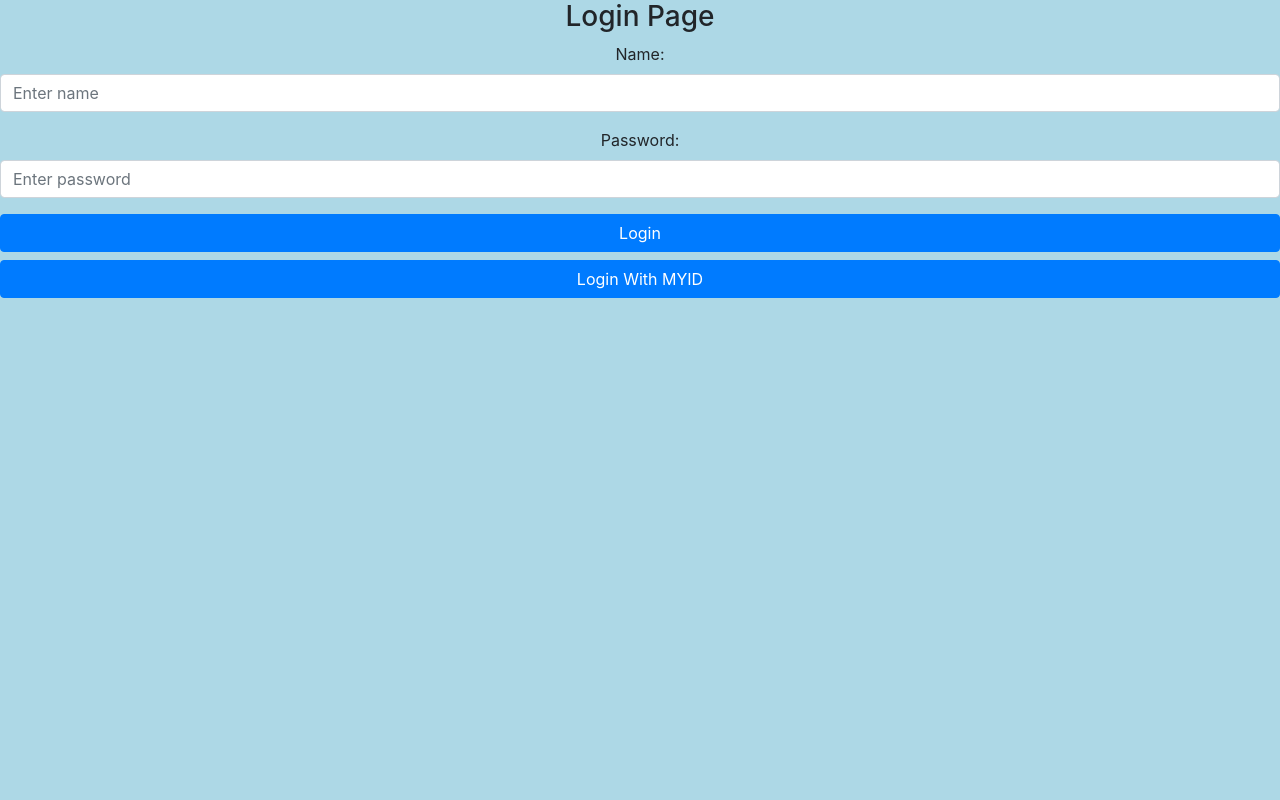
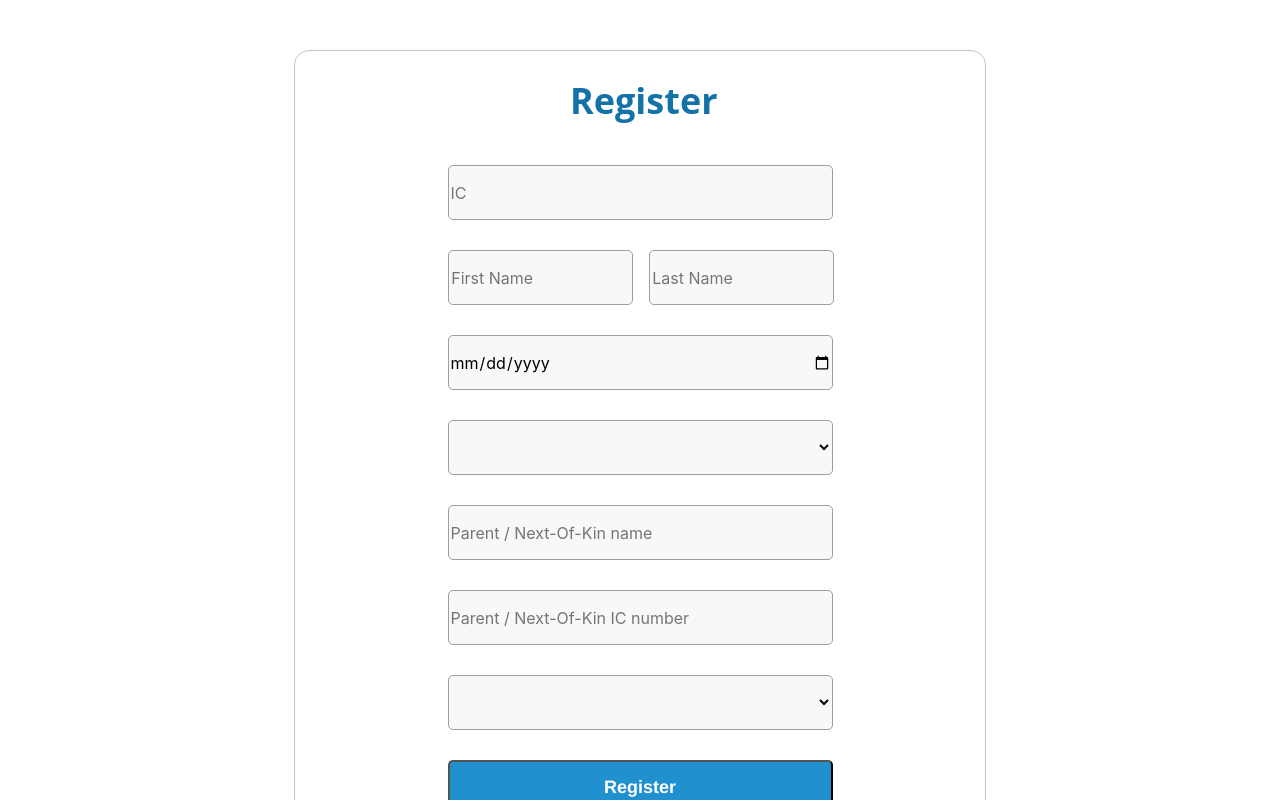
Before and after one commit to lyzhu1997/myhackathon_apps, a React (Create React App) app: page / in a window 1280 px wide. Shown: the top 800 px of the page. Built offline with nearby package versions, Linux system fonts and the light colour scheme.

Commit message:
change registration css background color

```diff
--- a/src/App.js
+++ b/src/App.js
@@ -3,13 +3,14 @@ import './App.css';
 import { connect } from "react-redux";
 import '../node_modules/bootstrap/dist/css/bootstrap.min.css';
 import LoginForm from './component/loginPage/loginForm.js';
+import Registration from "./component/registrationPage/Registration";
 
 class App extends React.Component {
   render(){
     return(
       <React.Fragment>
         <div className="App">
-              <LoginForm />
+              <Registration />
             </div>
       </React.Fragment>
     )
--- a/src/component/registrationPage/registration.css
+++ b/src/component/registrationPage/registration.css
@@ -1,6 +1,3 @@
-body{
-    background-color: lightblue;
-}
 
 .rectangle{
     margin: 50px auto;
```
